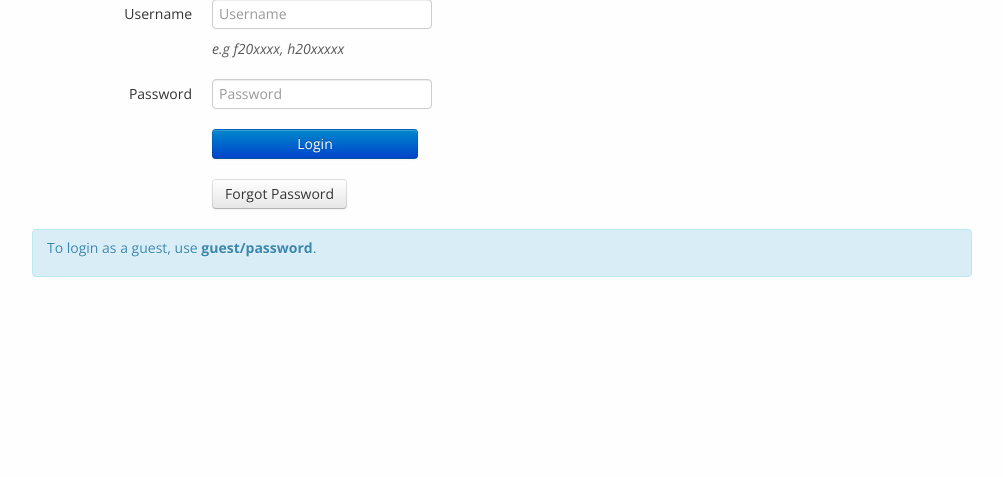
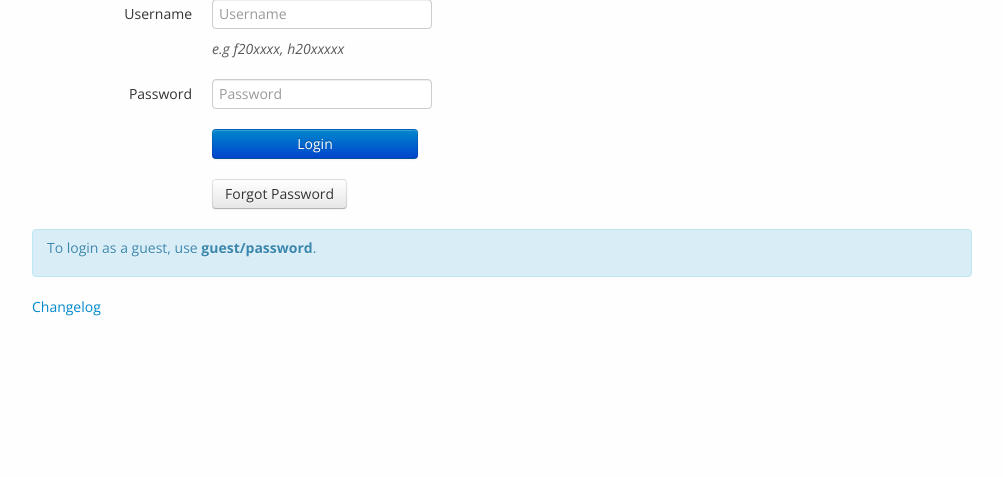
Before and after one commit to aniketpant/melange, a CodeIgniter app: page /melange/main/login in a window 1280 px wide. Shown: the part 171-648 px from the top of the page, without its empty margins (138-1141 px from the left). Run offline with CodeIgniter, Linux system fonts and the light colour scheme; some libraries are stand-ins or nearby versions.

Commit message:
Add changelog to footer
Signed-off-by: Aniket Pant <me@aniketpant.com>

```diff
--- a/application/views/inc/footer.php
+++ b/application/views/inc/footer.php
@@ -2,6 +2,7 @@
 </div>
 <footer class="row" role="footer">
   <div class="span12">
+    <p><?php echo anchor('main/changelog', 'Changelog'); ?></p>
     <?php if ($this->session->userdata('admin_controls')) { ?>
     <p><span class="label label-important">Danger</span> Please leave this page if you are not an administrator.</p>
     <?php } ?>
```
